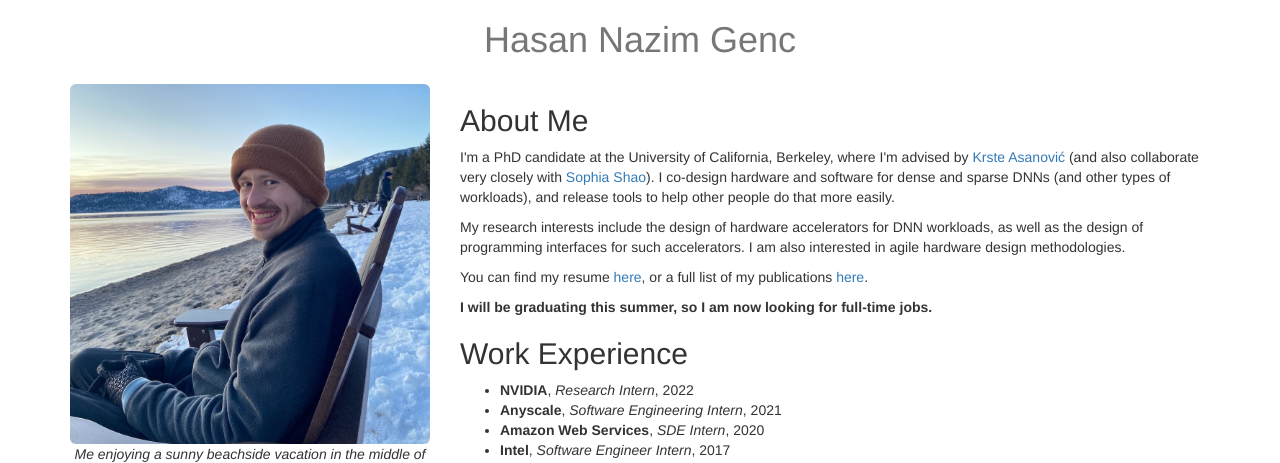
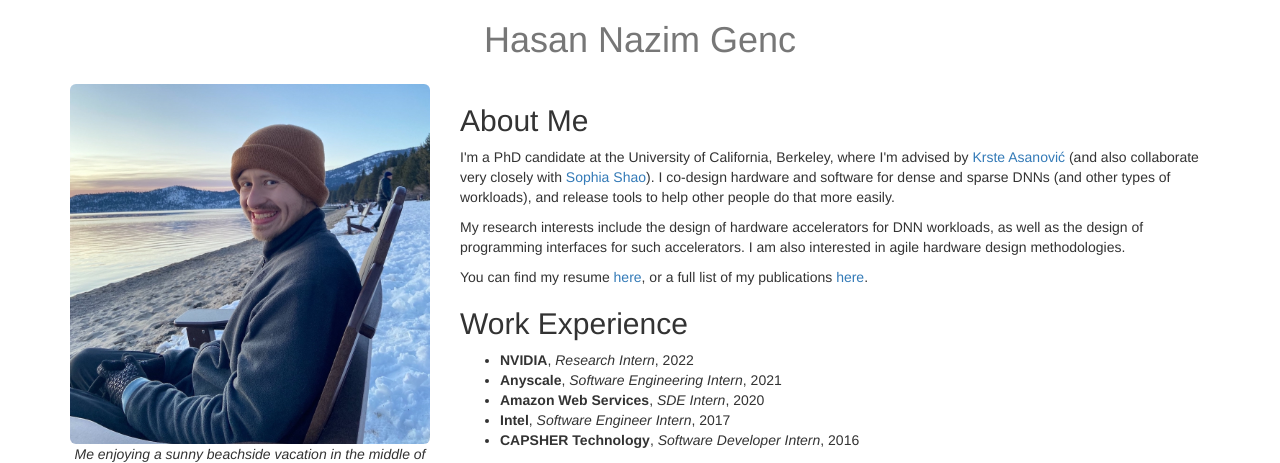
Before and after one commit to hngenc/hngenc.github.io, a plain HTML site: page index.html in a window 1280 px wide. Shown: the top 463 px of the page. Drawn offline with nearby package versions, Linux system fonts and the light colour scheme; some icons are missing.

Commit message:
found a job

```diff
--- a/index.html
+++ b/index.html
@@ -45,8 +45,6 @@
                 <p>My research interests include the design of hardware accelerators for DNN workloads, as well as the design of programming interfaces for such accelerators. I am also interested in agile hardware design methodologies.</p>
 
                 <p>You can find my resume <a href="static/resume.pdf" target="_blank">here</a>, or a full list of my publications <a href="pubs.html">here</a>.</p>
-
-                <p><b>I will be graduating this summer, so I am now looking for full-time jobs.</b></p>
 
                 <h2>Work Experience</h2>
                 <ul>
```
